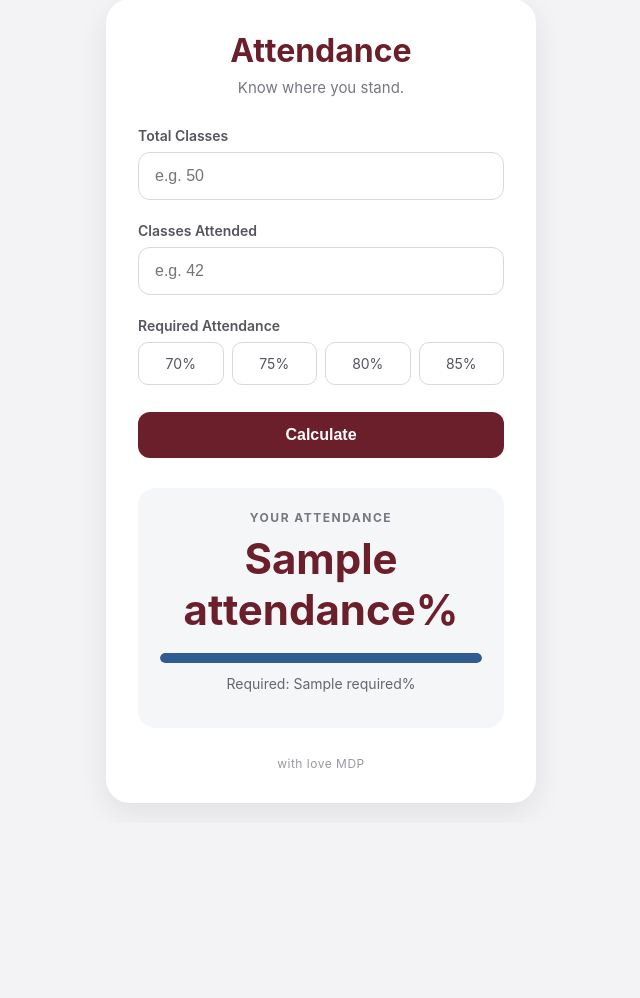
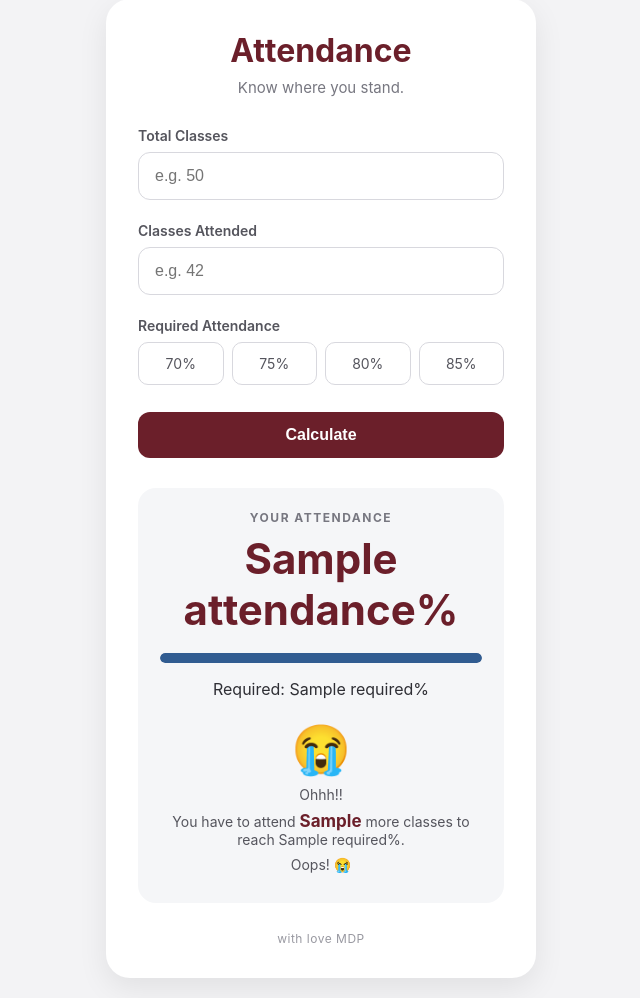
Before and after one commit to MDPrabu-dev/Attendance-Calculator, a Flask app: template templates/index.html in a window 1280 px wide. Shown: the part 21-1019 px from the top of the page, without its empty margins (319-959 px from the left). Before the commit the page ends 828 px from the top, so only its background shows below. Run offline with Flask 3, Linux system fonts and the light colour scheme; the template is opened without the code that fills it: most values are stand-ins (such as "Sample title", 1, 10 or a date in 2020).

Commit message:
Release Attendance Calculator v1.0

```diff
--- a/app.py
+++ b/app.py
@@ -5,17 +5,63 @@ app = Flask (__name__)
 def home():
 
     attendance = None
+    required = None
+    classes_can_miss = None
+    classes_needed = None
+    error = None
 
     if request.method == "POST":
-        total_classes = request.form["total_classes"]
-        attended_classes = request.form["attended_classes"]
 
-        total_classes = int(total_classes)
-        attended_classes = int(attended_classes)
+        total_classes = int(request.form["total_classes"])
+        attended_classes = int(request.form["attended_classes"])
+        required = int(request.form["required"])
 
-        attendance = (attended_classes / total_classes) * 100
+        # Input validation
+        if total_classes <= 0:
+            error = "Total classes must be greater than 0."
 
-    return render_template("index.html", attendance=attendance)
+        elif attended_classes < 0:
+            error = "Attended classes cannot be negative."
 
+        elif attended_classes > total_classes:
+            error = "Attended classes cannot be greater than total classes."
+
+        else:
+
+            attendance = round(
+                (attended_classes / total_classes) * 100,
+                2
+            )
+
+            if attendance >= required:
+
+                classes_can_miss = 0
+
+                while (
+                    (attended_classes /
+                     (total_classes + classes_can_miss + 1)) * 100
+                    >= required
+                ):
+                    classes_can_miss += 1
+
+            else:
+
+                classes_needed = 0
+
+                while (
+                    (attended_classes + classes_needed) /
+                    (total_classes + classes_needed) * 100
+                    < required
+                ):
+                    classes_needed += 1
+
+    return render_template(
+        "index.html",
+        attendance=attendance,
+        required=required,
+        classes_can_miss=classes_can_miss,
+        classes_needed=classes_needed,
+        error=error
+    )
 if __name__ == "__main__":
     app.run(debug=True)
--- a/static/style.css
+++ b/static/style.css
@@ -225,11 +225,25 @@ button:active {
 .progress-bar {
     height: 100%;
 
+    width: 0;
+
     background: #315c91;
 
     border-radius: 20px;
 
-    transition: width 1s ease;
+    animation: progressFill 1s ease forwards;
+}
+
+@keyframes progressFill {
+
+    from {
+        width: 0;
+    }
+
+    to {
+        width: var(--attendance);
+    }
+
 }
 
 .result > p:last-child {
@@ -297,3 +311,101 @@ button:active {
     }
 
 }
+.message {
+    margin-top: 20px;
+
+    text-align: center;
+
+    animation: messageAppear 0.6s ease;
+}
+
+.emoji {
+    font-size: 48px;
+
+    margin-bottom: 8px;
+
+    animation: emojiPop 0.7s ease;
+}
+
+.message p {
+    margin: 8px 0;
+
+    font-size: 14px;
+
+    color: #55555d;
+}
+
+.message strong {
+    color: #6b1f2a;
+
+    font-size: 17px;
+}
+
+@keyframes emojiPop {
+
+    0% {
+        opacity: 0;
+        transform: scale(0.4) rotate(-10deg);
+    }
+
+    60% {
+        transform: scale(1.2) rotate(5deg);
+    }
+
+    80% {
+        transform: scale(0.95) rotate(-2deg);
+    }
+
+    100% {
+        opacity: 1;
+        transform: scale(1) rotate(0);
+    }
+
+}
+
+@keyframes messageAppear {
+
+    from {
+        opacity: 0;
+        transform: translateY(12px);
+    }
+
+    to {
+        opacity: 1;
+        transform: translateY(0);
+    }
+
+}
+.error-message {
+    margin-top: 20px;
+
+    padding: 18px;
+
+    text-align: center;
+
+    border-radius: 16px;
+
+    background: #f3f3f5;
+
+    animation: messageAppear 0.5s ease;
+}
+
+.error-message .emoji {
+    font-size: 40px;
+
+    margin-bottom: 5px;
+}
+
+.error-message p {
+    margin: 6px 0;
+
+    font-size: 14px;
+
+    color: #55555d;
+}
+
+.error-message strong {
+    color: #6b1f2a;
+
+    font-size: 17px;
+}
--- a/templates/index.html
+++ b/templates/index.html
@@ -21,55 +21,91 @@
                 <p>Know where you stand.</p>
             </div>
 
+
+            <!-- CALCULATOR FORM -->
+
             <form method="POST">
 
                 <div class="input-group">
+
                     <label>Total Classes</label>
+
                     <input
                         type="number"
                         name="total_classes"
+                        min="1"
                         placeholder="e.g. 50"
                         required
                     >
+
                 </div>
 
+
                 <div class="input-group">
+
                     <label>Classes Attended</label>
+
                     <input
                         type="number"
                         name="attended_classes"
+                        min="0"
                         placeholder="e.g. 42"
                         required
                     >
+
                 </div>
 
+
                 <div class="input-group">
+
                     <label>Required Attendance</label>
 
                     <div class="percentage-options">
 
                         <label class="percentage-option">
-                            <input type="radio" name="required" value="70" required>
+                            <input
+                                type="radio"
+                                name="required"
+                                value="70"
+                                required
+                            >
                             <span>70%</span>
                         </label>
 
+
                         <label class="percentage-option">
-                            <input type="radio" name="required" value="75">
+                            <input
+                                type="radio"
+                                name="required"
+                                value="75"
+                            >
                             <span>75%</span>
                         </label>
 
+
                         <label class="percentage-option">
-                            <input type="radio" name="required" value="80">
+                            <input
+                                type="radio"
+                                name="required"
+                                value="80"
+                            >
                             <span>80%</span>
                         </label>
 
+
                         <label class="percentage-option">
-                            <input type="radio" name="required" value="85">
+                            <input
+                                type="radio"
+                                name="required"
+                                value="85"
+                            >
                             <span>85%</span>
                         </label>
 
                     </div>
+
                 </div>
+
 
                 <button type="submit">
                     Calculate
@@ -77,26 +113,121 @@
 
             </form>
 
+
+            <!-- ERROR MESSAGE -->
+
+            {% if error %}
+
+            <div class="error-message">
+
+                <div class="emoji">⚠️</div>
+
+                <p>
+                    <strong>Oops!</strong>
+                </p>
+
+                <p>
+                    {{ error }}
+                </p>
+
+            </div>
+
+            {% endif %}
+
+
+            <!-- RESULT -->
+
             {% if attendance is not none %}
 
             <div class="result">
 
-                <p class="result-label">YOUR ATTENDANCE</p>
+                <p class="result-label">
+                    YOUR ATTENDANCE
+                </p>
 
-                <h2>{{ attendance }}%</h2>
+
+                <h2>
+                    {{ attendance }}%
+                </h2>
+
 
                 <div class="progress-container">
+
                     <div
-                        class="progress-bar"
-                        style="width: {{ attendance }}%;"
-                    ></div>
+                    class="progress-bar"
+                     style="--attendance: {{ attendance }}%;"
+                        ></div>
                 </div>
 
-                <p>Required: {{ required }}%</p>
+
+                <p>
+                    Required: {{ required }}%
+                </p>
+
+
+                {% if attendance >= required %}
+
+                <!-- HAPPY RESULT -->
+
+                <div class="message">
+
+                    <div class="emoji">
+                        😎
+                    </div>
+
+                    <p>
+                        You're doing great!
+                    </p>
+
+                    <p>
+                        You can take
+                        <strong>{{ classes_can_miss }}</strong>
+                        more class{% if classes_can_miss != 1 %}es{% endif %}
+                        off!
+                    </p>
+
+                    <p>
+                        Hurrayyy 🎉
+                    </p>
+
+                </div>
+
+
+                {% else %}
+
+                <!-- BELOW TARGET RESULT -->
+
+                <div class="message">
+
+                    <div class="emoji">
+                        😭
+                    </div>
+
+                    <p>
+                        Ohhh!!
+                    </p>
+
+                    <p>
+                        You have to attend
+                        <strong>{{ classes_needed }}</strong>
+                        more class{% if classes_needed != 1 %}es{% endif %}
+                        to reach {{ required }}%.
+                    </p>
+
+                    <p>
+                        Oops! 😭
+                    </p>
+
+                </div>
+
+                {% endif %}
 
             </div>
 
             {% endif %}
+
+
+            <!-- SIGNATURE -->
 
             <div class="signature">
                 with love MDP
```
Also changed, not shown: requirements.txt (added, +7 -0 lines), README.md, 1 other file.
